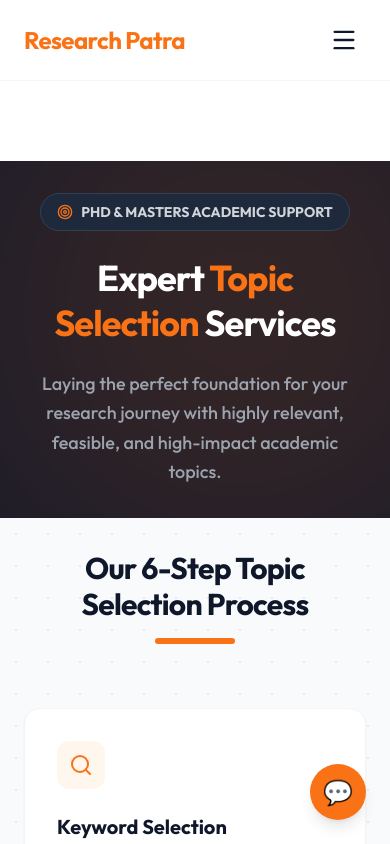
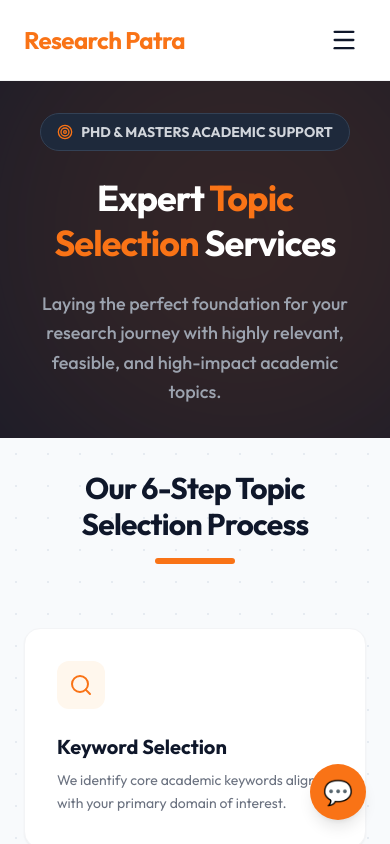
Before and after one commit to keshavgoel1006-stack/research-patra, a React (Vite) app: page /topic-selection in a window 390 px wide. Shown: the top 844 px of the page. Built offline with nearby package versions, Linux system fonts and the light colour scheme.

Commit message:
fix: corrected responsive hero padding on Topic Selection and About pages

```diff
--- a/src/pages/About.jsx
+++ b/src/pages/About.jsx
@@ -3,10 +3,9 @@ import { ShieldCheck, Award, Zap, Lightbulb, HeartHandshake, CheckCircle2 } from
 
 const About = () => {
   return (
-    <div className="bg-white min-h-screen pt-20 font-sans selection:bg-[#F97316] selection:text-white">
-
+<div className="bg-white min-h-screen font-sans selection:bg-[#f97316] selection:text-white">
       {/* --- HERO SECTION --- */}
-      <section className="relative py-24 lg:py-32 overflow-hidden border-b border-gray-100">
+     <section className="relative pt-8 pb-24 lg:py-32 overflow-hidden border-b border-gray-100">
         <div className="absolute inset-0 opacity-[0.4] pointer-events-none" style={{ backgroundImage: 'radial-gradient(#CBD5E1 1.5px, transparent 1.5px)', backgroundSize: '30px 30px' }}></div>
         <div className="absolute -top-32 -left-32 w-[600px] h-[600px] bg-[#EA580C] rounded-full blur-[140px] opacity-10 pointer-events-none"></div>
 
--- a/src/pages/TopicSelection.jsx
+++ b/src/pages/TopicSelection.jsx
@@ -6,7 +6,7 @@ import {
 
 const TopicSelection = () => {
   return (
-    <div className="bg-white min-h-screen pt-20 font-sans selection:bg-[#F97316] selection:text-white overflow-x-hidden">
+   <div className="bg-white min-h-screen font-sans selection:bg-[#f97316] ...">
 
       {/* 1. HERO SECTION (Maps to their top header) */}
       <section className="relative py-16 md:py-24 bg-[#0F172A] overflow-hidden text-center">
```
